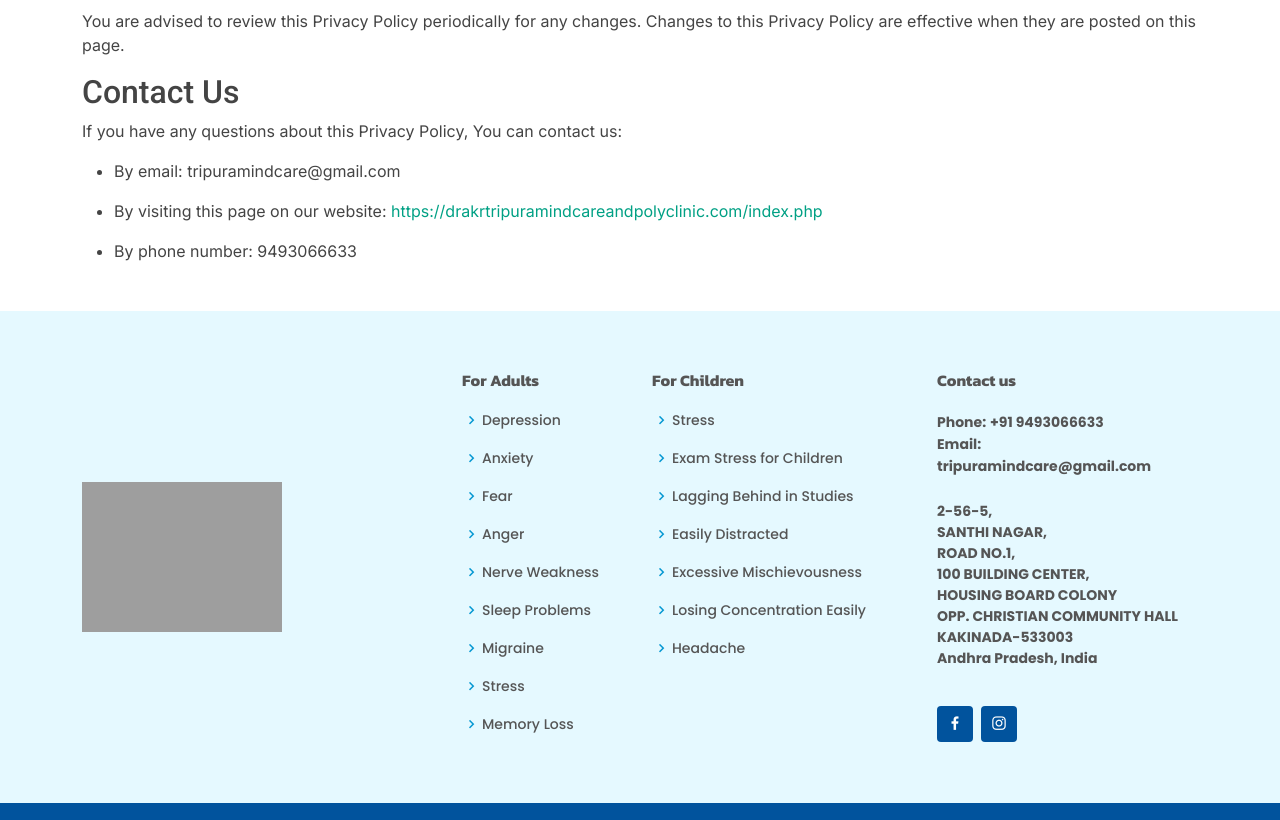
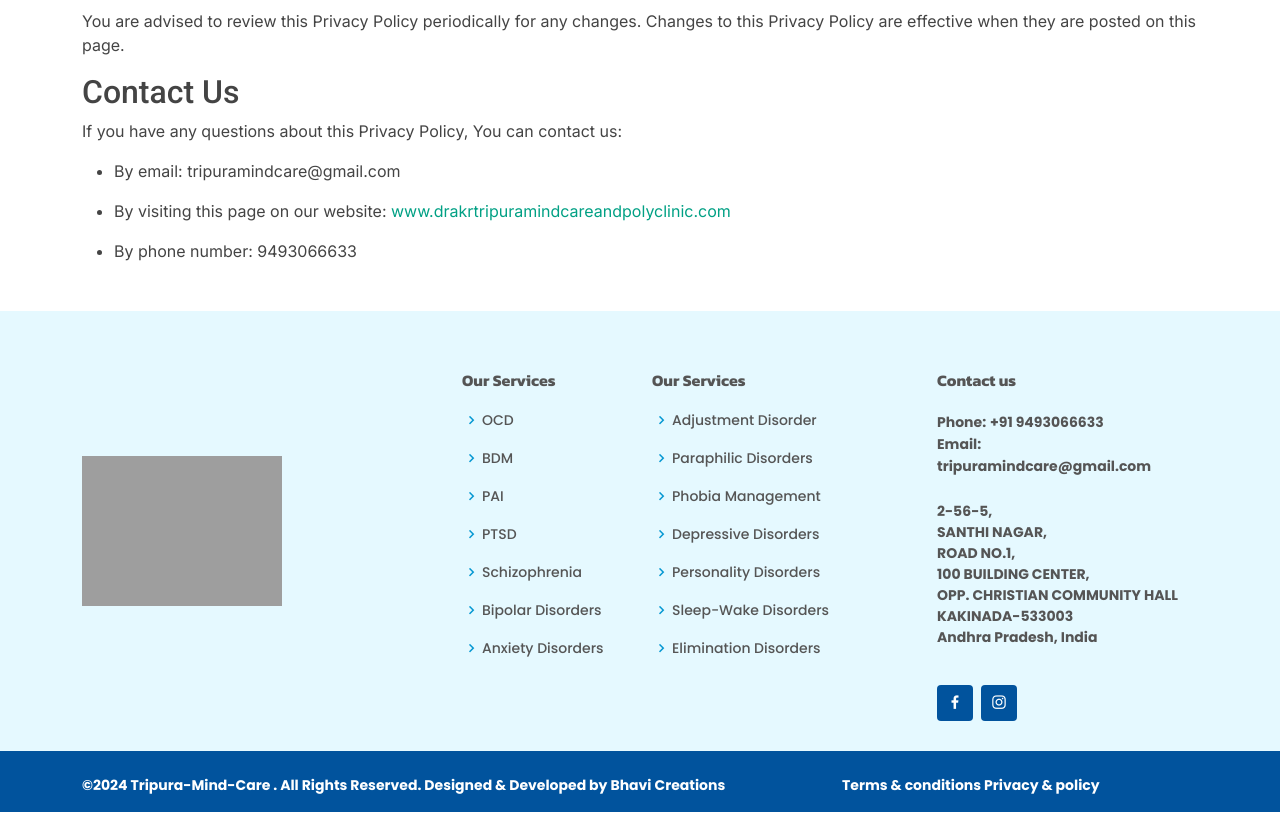
Before and after one commit to bhavi-creations/Tripura-Mind-Care, a PHP site: page /privacy.html in a window 1280 px wide. Shown: the part 5680-6500 px from the top of the page. Run offline with PHP 8.4, Linux system fonts and the light colour scheme; some web fonts are replaced; grey boxes are pictures that could not be loaded.

Commit message:
services updated

```diff
--- a/privacy.html
+++ b/privacy.html
@@ -178,7 +178,7 @@
                 href="https://drakrtripuramindcareandpolyclinic.com/index.php"
                 rel="external nofollow noopener"
                 target="_blank"
-                >https://drakrtripuramindcareandpolyclinic.com/index.php</a
+                >www.drakrtripuramindcareandpolyclinic.com </a
               >
             </p>
           </li>
@@ -586,7 +586,7 @@
                 href="https://drakrtripuramindcareandpolyclinic.com/index.php"
                 rel="external nofollow noopener"
                 target="_blank"
-                >https://drakrtripuramindcareandpolyclinic.com/index.php</a
+                >www.drakrtripuramindcareandpolyclinic.com</a
               >
             </p>
           </li>
@@ -625,79 +625,75 @@
             </div>
 
             <div class="col-xl-2 col-lg-2 col-md-6 col-5 footer-links">
-              <h4>For Adults</h4>
+              <h4>Our Services</h4>
               <ul>
+
                 <li>
                   <i class="bx bx-chevron-right"></i>
-                  <a href="index.php">Depression</a>
+                  <a href="index.php">OCD</a>
                 </li>
                 <li>
                   <i class="bx bx-chevron-right"></i>
-                  <a href="index.php">Anxiety</a>
+                  <a href="index.php">BDM</a>
                 </li>
                 <li>
                   <i class="bx bx-chevron-right"></i>
-                  <a href="index.php">Fear</a>
+                  <a href="index.php">PAI</a>
+                </li>
+                 <li>
+                  <i class="bx bx-chevron-right"></i>
+                  <a href="index.php"> PTSD</a>
                 </li>
                 <li>
                   <i class="bx bx-chevron-right"></i>
-                  <a href="index.php">Anger</a>
+                  <a href="index.php">Schizophrenia</a>
                 </li>
                 <li>
                   <i class="bx bx-chevron-right"></i>
-                  <a href="index.php">Nerve Weakness</a>
+                  <a href="index.php">Bipolar Disorders</a>
                 </li>
+
                 <li>
                   <i class="bx bx-chevron-right"></i>
-                  <a href="index.php">Sleep Problems</a>
-                </li>
-                <li>
-                  <i class="bx bx-chevron-right"></i>
-                  <a href="index.php">Migraine</a>
-                </li>
-                <li>
-                  <i class="bx bx-chevron-right"></i>
-                  <a href="index.php">Stress</a>
-                </li>
-                <li>
-                  <i class="bx bx-chevron-right"></i>
-                  <a href="index.php">Memory Loss</a>
+                  <a href="index.php">Anxiety Disorders</a>
                 </li>
               </ul>
             </div>
 
             <div class="col-xl-3 col-lg-3 col-md-6 col-7 footer-links">
-              <h4>For Children</h4>
+              <h4>Our Services</h4>
 
               <ul>
                 <li>
                   <i class="bx bx-chevron-right"></i>
-                  <a href="index.php">Stress</a>
+                  <a href="index.php">Adjustment Disorder</a>
                 </li>
                 <li>
                   <i class="bx bx-chevron-right"></i>
-                  <a href="index.php">Exam Stress for Children</a>
+                  <a href="index.php">Paraphilic Disorders</a>
                 </li>
                 <li>
                   <i class="bx bx-chevron-right"></i>
-                  <a href="index.php">Lagging Behind in Studies</a>
+                  <a href="index.php">Phobia Management</a>
                 </li>
                 <li>
                   <i class="bx bx-chevron-right"></i>
-                  <a href="index.php">Easily Distracted</a>
+                  <a href="index.php">Depressive Disorders</a>
                 </li>
                 <li>
                   <i class="bx bx-chevron-right"></i>
-                  <a href="index.php">Excessive Mischievousness</a>
+                  <a href="index.php">Personality Disorders</a>
+                </li>
+
+                <li>
+                  <i class="bx bx-chevron-right"></i>
+                  <a href="index.php">Sleep-Wake Disorders</a>
                 </li>
                 <li>
                   <i class="bx bx-chevron-right"></i>
-                  <a href="index.php">Losing Concentration Easily</a>
+                  <a href="index.php">Elimination Disorders</a>
                 </li>
-                <li>
-                  <i class="bx bx-chevron-right"></i>
-                  <a href="index.php">Headache</a>
-                </li>
+
               </ul>
             </div>
 
@@ -719,7 +715,7 @@
                 ROAD NO.1,<br />
                 100 BUILDING CENTER,<br />
 
-                HOUSING BOARD COLONY<br />
+
 
                 OPP. CHRISTIAN COMMUNITY HALL
                 <br />
```
Also changed, not shown: index.php (+64 -22 lines), terms.html (+28 -32 lines).
